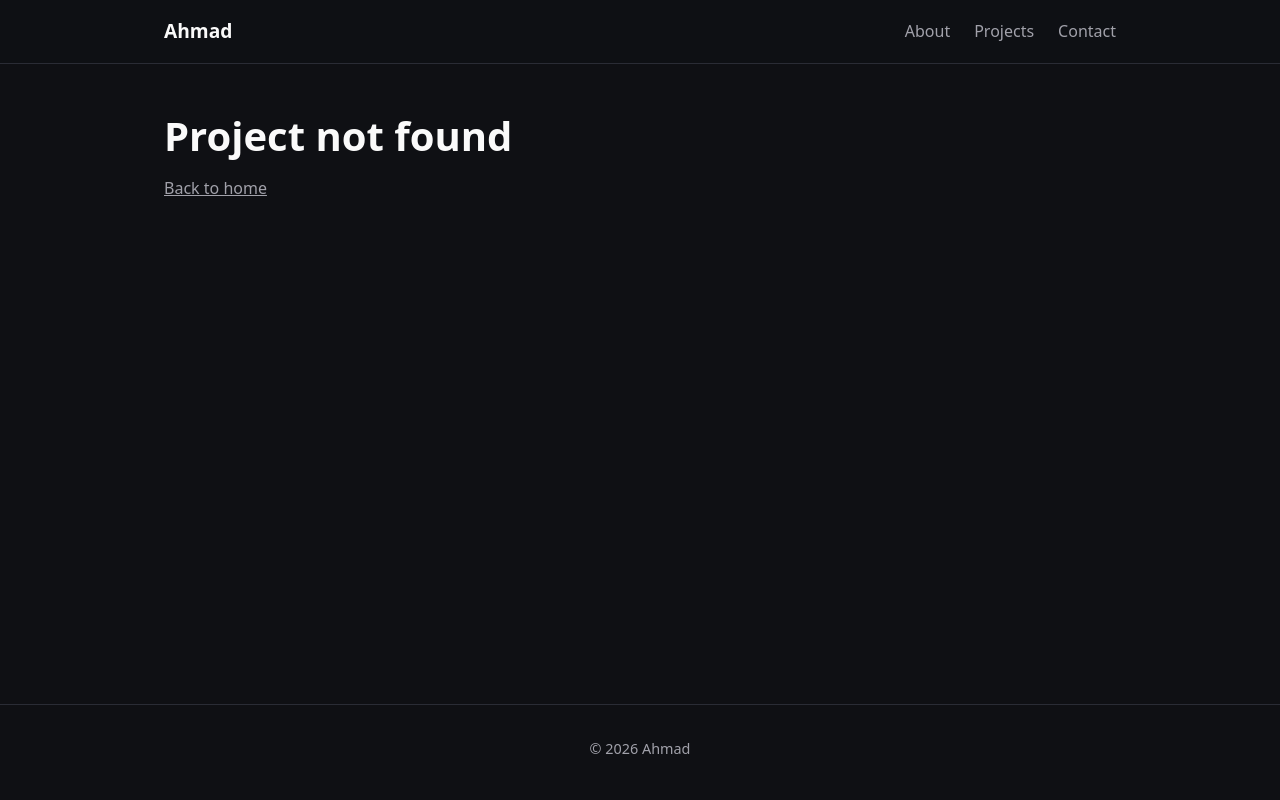
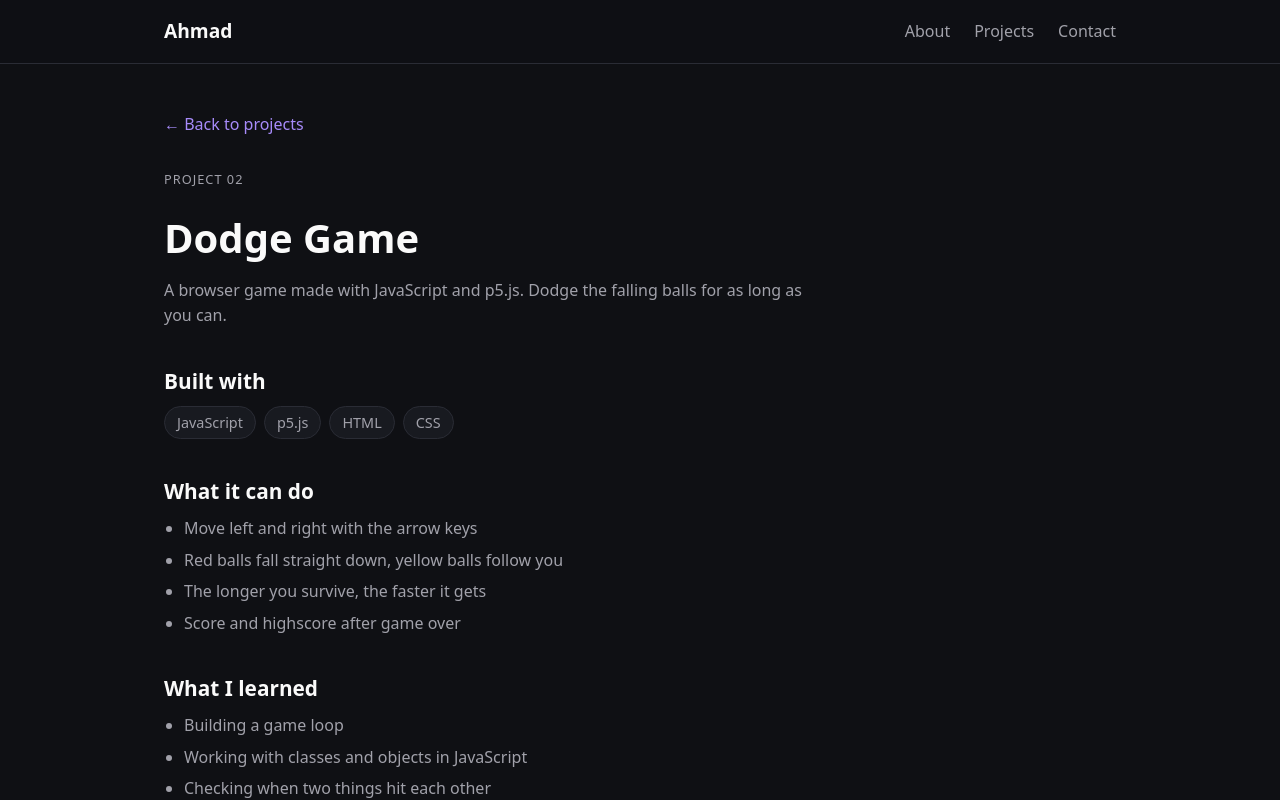
Before and after one commit to Ahmadali0808/MijnPortfolio, a React app in the folder frontend/: page /projects/dodge-game in a window 1280 px wide. Before the commit this address had no page. Shown: the top 800 px of the page. Built offline with nearby package versions, Linux system fonts and the light colour scheme; the HTML template or start-up script is replaced by a standard one.

Commit message:
Add my real projects

```diff
--- a/frontend/src/App.css
+++ b/frontend/src/App.css
@@ -211,6 +211,18 @@ main {
   border-radius: 20px;
 }
 
+.info-list {
+  padding-left: 20px;
+}
+
+.info-list li {
+  margin-bottom: 6px;
+}
+
+.project-page .project-links {
+  margin-top: 40px;
+}
+
 /* footer */
 footer {
   padding: 32px 24px;
--- a/frontend/src/data/projects.js
+++ b/frontend/src/data/projects.js
@@ -2,30 +2,73 @@
 // slug: short name used in the URL of the project page (e.g. /projects/my-portfolio)
 // image: screenshot of the project (null = no screenshot yet)
 // githubUrl / liveUrl: links to the source code and live demo (null = not available)
-
-
-
 const projects = [
   {
-    slug: "my-portfolio",
+    slug: "electronic-press-kit",
     number: "01",
-    title: "My Portfolio",
+    title: "Electronic Press Kit",
     description:
-      "A personal portfolio website built to showcase my development skills and projects.",
-    technologies: ["React", "JavaScript", "CSS"],
+      "A Laravel web app where bands can make their own press kit page with info, photos and videos. School project for module A5.",
+    technologies: ["PHP", "Laravel", "MySQL", "Blade", "PHPUnit"],
+    features: [
+      "Login and register",
+      "Create, edit and delete bands",
+      "A public press kit page for each band",
+      "Photo upload and YouTube videos",
+      "Pick your own background and text color",
+      "Search bands by name",
+      "Unit tests and feature tests",
+    ],
+    learned: [
+      "Working with MVC in Laravel",
+      "Linking tables with Eloquent relations",
+      "Writing tests with PHPUnit",
+    ],
     image: null,
-    githubUrl: "https://github.com/Ahmadali0808/MijnPortfolio",
+    githubUrl: "https://github.com/Ahmadali0808/A5",
     liveUrl: null,
   },
   {
-    slug: "php-project",
+    slug: "dodge-game",
     number: "02",
-    title: "PHP Project",
+    title: "Dodge Game",
     description:
-      "A project built with PHP to practise backend development and working with data.",
-    technologies: ["PHP", "MySQL", "SQL"],
+      "A browser game made with JavaScript and p5.js. Dodge the falling balls for as long as you can.",
+    technologies: ["JavaScript", "p5.js", "HTML", "CSS"],
+    features: [
+      "Move left and right with the arrow keys",
+      "Red balls fall straight down, yellow balls follow you",
+      "The longer you survive, the faster it gets",
+      "Score and highscore after game over",
+    ],
+    learned: [
+      "Building a game loop",
+      "Working with classes and objects in JavaScript",
+      "Checking when two things hit each other",
+    ],
     image: null,
-    githubUrl: null,
+    githubUrl: "https://github.com/Ahmadali0808/dodge-game",
+    liveUrl: null,
+  },
+  {
+    slug: "my-portfolio",
+    number: "03",
+    title: "My Portfolio",
+    description:
+      "This website. I made it to show my projects and what I can do.",
+    technologies: ["React", "React Router", "JavaScript", "CSS"],
+    features: [
+      "Home, about, projects and contact sections",
+      "A page for each project",
+      "All project info in one file so it is easy to add new ones",
+    ],
+    learned: [
+      "Making components in React",
+      "Using props and .map() to show a list",
+      "Making pages with React Router",
+    ],
+    image: null,
+    githubUrl: "https://github.com/Ahmadali0808/MijnPortfolio",
     liveUrl: null,
   },
 ];
--- a/frontend/src/pages/ProjectPage.jsx
+++ b/frontend/src/pages/ProjectPage.jsx
@@ -38,6 +38,20 @@ function ProjectPage() {
         ))}
       </ul>
 
+      <h2>What it can do</h2>
+      <ul className="info-list">
+        {project.features.map((feature) => (
+          <li key={feature}>{feature}</li>
+        ))}
+      </ul>
+
+      <h2>What I learned</h2>
+      <ul className="info-list">
+        {project.learned.map((item) => (
+          <li key={item}>{item}</li>
+        ))}
+      </ul>
+
       <div className="project-links">
         {project.githubUrl && (
           <a href={project.githubUrl} target="_blank" rel="noreferrer">
```
Also changed, not shown: 1 other file (tests, documents, lock files or other folders).
